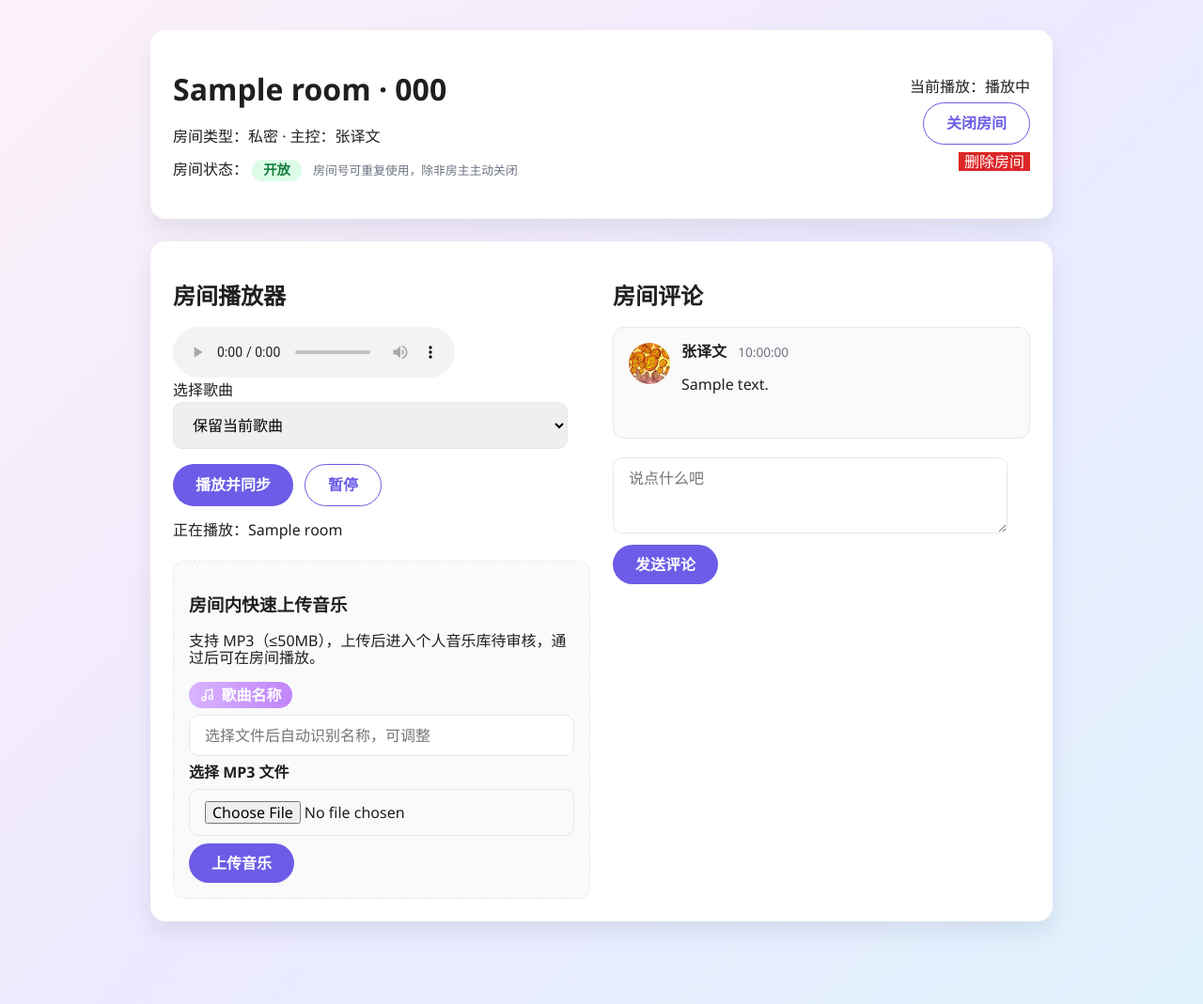
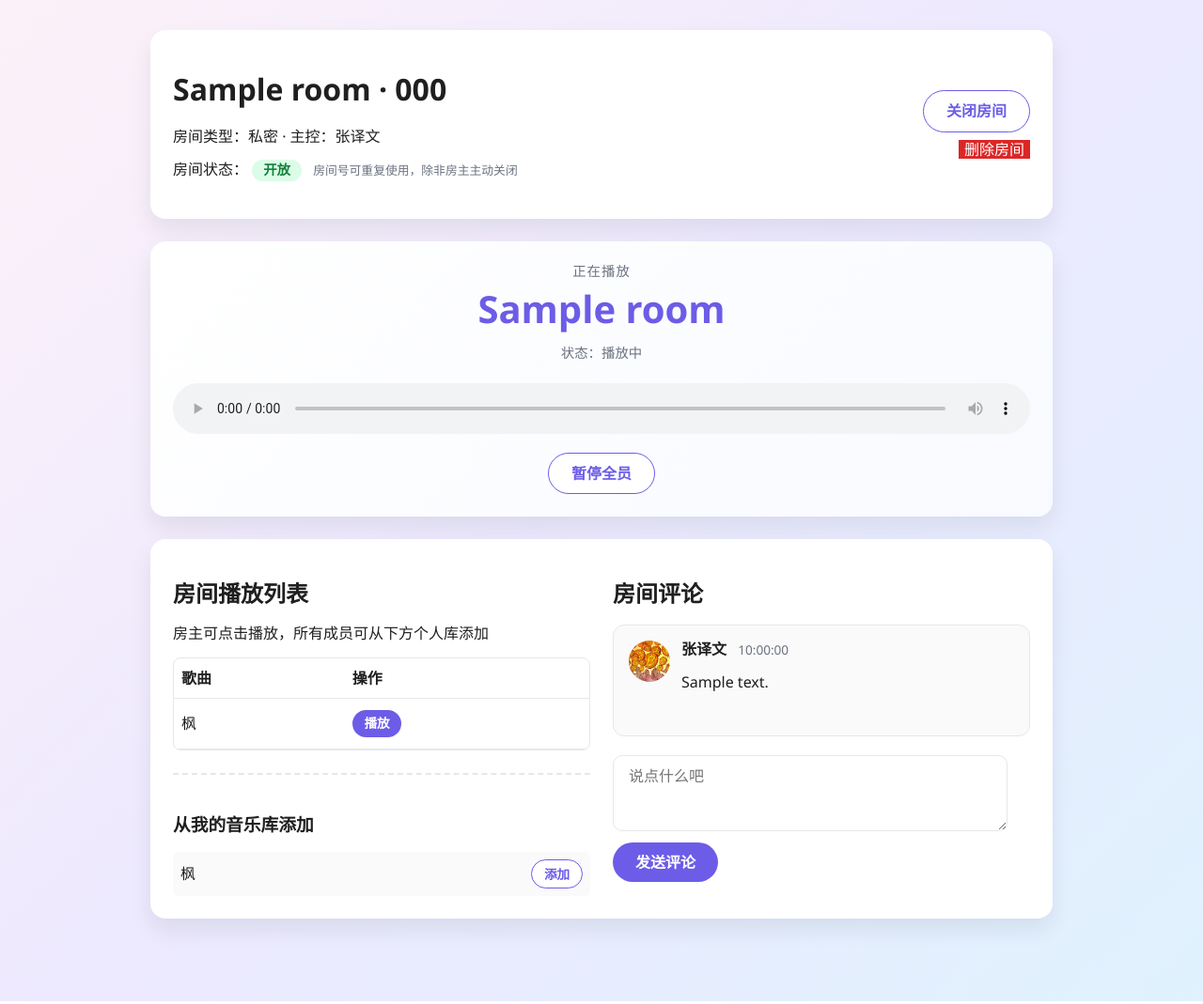
Before and after one commit to cling-2/voice_share, a Flask app: page /rooms/000 in a window 1280 px wide. Shown: the part 89-1158 px from the top of the page at 94% size. Run offline with Flask 3, Linux system fonts and the light colour scheme; a user stored in the database is signed in; tables that the repository leaves empty hold one stand-in row (values such as "Sample post").

Commit message:
修正房间布局

```diff
--- a/app/routes.py
+++ b/app/routes.py
@@ -22,6 +22,7 @@ from .models import (
     RoomMember,
     RoomMessage,
     RoomParticipationRecord,
+    RoomPlaylist,
     User,
 )
 from .utils import generate_room_code, generate_room_name, save_avatar, save_music
@@ -119,6 +120,8 @@ def delete_music(music_id):
     if current_user.is_admin:
         abort(403)
     music = Music.query.filter_by(id=music_id, user_id=current_user.id).first_or_404()
+    # 同时删除在任何房间播放列表中的引用
+    RoomPlaylist.query.filter_by(music_id=music.id).delete()
     db.session.delete(music)
     db.session.commit()
     flash("音乐已删除", "info")
@@ -221,20 +224,26 @@ def room_detail(code):
         return redirect(url_for("main.dashboard"))
     if room.owner_id != current_user.id:
         _attach_member(room, current_user, record_participation=False)
-    approved_music = (
-        Music.query.filter_by(user_id=room.owner_id, status="approved")
+
+    # 获取房间播放列表
+    room_playlist = RoomPlaylist.query.filter_by(room_id=room.id).order_by(RoomPlaylist.created_at.asc()).all()
+
+    # 获取用户自己的已审核音乐（用于添加到房间）
+    my_approved_music = (
+        Music.query.filter_by(user_id=current_user.id, status="approved")
         .order_by(Music.uploaded_at.desc())
         .all()
     )
+
     messages = RoomMessage.query.filter_by(room_id=room.id).order_by(RoomMessage.created_at.asc()).all()
-    upload_form = MusicUploadForm()
+
     return render_template(
         "room.html",
         room=room,
         is_owner=room.owner_id == current_user.id,
-        playlist=approved_music,
+        room_playlist=room_playlist,
+        my_library=my_approved_music,
         messages=messages,
-        upload_form=upload_form,
     )
 
 
@@ -261,21 +270,60 @@ def toggle_playback(code):
     room = Room.query.filter_by(code=code).first_or_404()
     if room.owner_id != current_user.id:
         abort(403)
-    track_id = request.form.get("track_id")
+
+    music_id = request.form.get("music_id")
     action = request.form.get("action")
-    if track_id:
-        music = Music.query.filter_by(id=track_id, user_id=current_user.id, status="approved").first()
-        if not music:
-            flash("请选择有效的歌曲", "error")
-            return redirect(url_for("main.room_detail", code=code))
-        room.current_track_name = music.title
-        room.current_track_file = music.stored_filename
-    if action in {"play", "pause"}:
+
+    # 房主切歌逻辑
+    if music_id:
+        music = Music.query.get(music_id)
+        # 确保音乐存在且是该房间播放列表中的（简单校验存在即可）
+        if music and music.status == "approved":
+            room.current_track_name = music.title
+            room.current_track_file = music.stored_filename
+            # 切歌时自动播放
+            room.playback_status = "playing"
+            # 记录听歌历史
+            record = ListenRecord(user_id=current_user.id, song_name=music.title)
+            db.session.add(record)
+        else:
+            flash("无法播放该歌曲", "error")
+
+    # 房主播放/暂停逻辑
+    elif action in {"play", "pause"}:
         room.playback_status = "playing" if action == "play" else "paused"
-        if room.current_track_name:
-            record = ListenRecord(user_id=current_user.id, song_name=room.current_track_name)
-            db.session.add(record)
+        if room.current_track_name and action == "play":
+            # 只有在有歌且从暂停恢复播放时记录，防止频繁记录，这里简化为只要播放就记录一次
+            # 为了避免重复，这里可以加个判断，暂略
+            pass
+
     db.session.commit()
+    return redirect(url_for("main.room_detail", code=code))
+
+
+@main_bp.route("/rooms/<code>/playlist/add", methods=["POST"])
+@login_required
+def add_to_playlist(code):
+    room = Room.query.filter_by(code=code).first_or_404()
+    music_id = request.form.get("music_id")
+
+    if not music_id:
+        flash("请选择音乐", "error")
+        return redirect(url_for("main.room_detail", code=code))
+
+    music = Music.query.filter_by(id=music_id, user_id=current_user.id, status="approved").first()
+    if not music:
+        flash("音乐不存在或未审核通过", "error")
+        return redirect(url_for("main.room_detail", code=code))
+
+    # 检查是否已在列表中（可选，这里允许重复添加）
+    # existing = RoomPlaylist.query.filter_by(room_id=room.id, music_id=music.id).first()
+
+    item = RoomPlaylist(room_id=room.id, music_id=music.id)
+    db.session.add(item)
+    db.session.commit()
+
+    flash(f"已将《{music.title}》添加到房间播放列表", "success")
     return redirect(url_for("main.room_detail", code=code))
 
 
@@ -326,42 +374,11 @@ def delete_room(code):
         abort(403)
     RoomMessage.query.filter_by(room_id=room.id).delete(synchronize_session=False)
     RoomMember.query.filter_by(room_id=room.id).delete(synchronize_session=False)
+    RoomPlaylist.query.filter_by(room_id=room.id).delete(synchronize_session=False)
     db.session.delete(room)
     db.session.commit()
     flash("房间已删除，房间号不再可用", "info")
     return redirect(url_for("main.my_rooms"))
-
-
-@main_bp.route("/rooms/<code>/upload", methods=["POST"])
-@login_required
-def room_upload_music(code):
-    if current_user.is_admin:
-        abort(403)
-    room = Room.query.filter_by(code=code).first_or_404()
-    form = MusicUploadForm()
-    if not form.validate_on_submit():
-        flash("请补全歌曲名称并选择 MP3 文件", "error")
-        return redirect(url_for("main.room_detail", code=code))
-    file = request.files.get("file")
-    if not file or not file.filename:
-        flash("请选择 MP3 文件", "error")
-        return redirect(url_for("main.room_detail", code=code))
-    stored_name, error = save_music(file)
-    if error:
-        flash(error, "error")
-        return redirect(url_for("main.room_detail", code=code))
-    title = (form.title.data or "").strip() or Path(file.filename).stem or "未命名歌曲"
-    music = Music(
-        user_id=current_user.id,
-        title=title,
-        original_filename=file.filename,
-        stored_filename=stored_name,
-    )
-    db.session.add(music)
-    db.session.commit()
-    flash("请确保上传音乐拥有合法使用权限", "info")
-    flash("音乐已进入待审核队列，可在通过后添加到房间播放", "success")
-    return redirect(url_for("main.room_detail", code=code))
 
 
 @main_bp.route("/rooms/<code>/messages", methods=["POST"])
--- a/static/css/main.css
+++ b/static/css/main.css
@@ -189,6 +189,12 @@ select {
   padding: 0.75rem 1.5rem;
   cursor: pointer;
   font-weight: 600;
+  text-decoration: none;
+}
+
+.small-btn {
+    padding: 0.4rem 0.8rem;
+    font-size: 0.85rem;
 }
 
 .primary-btn {
@@ -329,15 +335,6 @@ select {
   margin-top: 0.5rem;
 }
 
-.upload-inline-card {
-  margin-top: 1.5rem;
-  padding: 1rem;
-  border: 1px dashed var(--border);
-  border-radius: 12px;
-  background: #fafafa;
-  max-width: 520px;
-}
-
 .player-panel,
 .chat-panel {
   flex: 1 1 320px;
@@ -443,6 +440,84 @@ select {
   max-width: 320px;
 }
 
+/* New Room Styles */
+.now-playing-card {
+    text-align: center;
+    background: linear-gradient(135deg, #fff, #f8faff);
+}
+
+.current-track-title {
+    font-size: 2.5rem;
+    margin: 0.5rem 0 1rem;
+    color: var(--brand);
+    font-weight: 800;
+}
+
+.playing-label {
+    font-size: 0.9rem;
+    color: var(--muted);
+    text-transform: uppercase;
+    letter-spacing: 1px;
+}
+
+.playback-status-badge {
+    margin-bottom: 1.5rem;
+    font-size: 0.9rem;
+    color: var(--muted);
+}
+
+.full-width-audio {
+    width: 100%;
+    margin-bottom: 1rem;
+}
+
+.playlist-container {
+    max-height: 250px;
+    overflow-y: auto;
+    border: 1px solid var(--border);
+    border-radius: 8px;
+    margin-bottom: 1.5rem;
+}
+
+.active-row {
+    background-color: #f0fdf4;
+    font-weight: 600;
+}
+
+.my-library-panel {
+    border-top: 2px dashed var(--border);
+    padding-top: 1.5rem;
+}
+
+.scroll-list {
+    max-height: 200px;
+    overflow-y: auto;
+    display: flex;
+    flex-direction: column;
+    gap: 0.5rem;
+}
+
+.library-item {
+    display: flex;
+    justify-content: space-between;
+    align-items: center;
+    padding: 0.5rem;
+    background: #fafafa;
+    border-radius: 6px;
+}
+
+.hint-text {
+    font-size: 0.85rem;
+    color: var(--muted);
+    margin-top: 0.5rem;
+}
+
+.host-controls {
+    display: flex;
+    justify-content: center;
+    gap: 1rem;
+}
+
 @media (max-width: 640px) {
   .nav-actions {
     flex-direction: column;
@@ -465,4 +540,7 @@ select {
   .join-form {
     flex-direction: column;
   }
+  .current-track-title {
+      font-size: 1.8rem;
+  }
 }
--- a/static/js/main.js
+++ b/static/js/main.js
@@ -72,18 +72,21 @@ function initRoomSync() {
   const label = document.querySelector("#state-label");
   const trackLabel = document.querySelector("#current-track-label");
   const statusBadge = document.querySelector("#room-status");
+  const chatLog = document.querySelector("#chat-log");
 
   async function refreshState() {
     try {
       const response = await fetch(stateUrl);
       if (!response.ok) return;
       const state = await response.json();
+
+      // 更新播放状态
       if (label) {
         label.textContent = state.playback_status === "playing" ? "播放中" : "已暂停";
       }
       if (trackLabel) {
         trackLabel.textContent = state.current_track_name
-          ? `正在播放：${state.current_track_name}`
+          ? state.current_track_name
           : "暂无播放";
       }
       if (statusBadge) {
@@ -91,23 +94,36 @@ function initRoomSync() {
         statusBadge.classList.toggle("closed", !state.is_active);
         statusBadge.classList.toggle("active", Boolean(state.is_active));
       }
-      if (!audio) return;
-      if (!state.is_active) {
-        audio.pause();
-        return;
-      }
+
+      // 播放器同步逻辑
+      if (audio && state.is_active) {
           if (state.current_track_file) {
             const newSrc = `/static/uploads/music/${state.current_track_file}`;
-        if (!audio.src.includes(state.current_track_file)) {
+            // 只有当歌曲真正改变时才重新加载，防止拖动进度条被重置
+            if (!audio.src.includes(encodeURI(state.current_track_file))) {
               audio.src = newSrc;
               await audio.load();
+              // 如果是刚切歌，且状态是播放，则尝试播放
+              if (state.playback_status === "playing") {
+                  audio.play().catch(() => {});
               }
-        if (state.playback_status === "playing") {
-          await audio.play().catch(() => {});
-        } else {
+            }
+
+            // 简单的状态同步：如果服务器在播放，本地暂停，则播放；反之亦然
+            // 注意：这可能会干扰用户手动暂停，但在共听场景下，强同步通常是预期的
+            if (state.playback_status === "playing" && audio.paused) {
+                 audio.play().catch(() => {});
+            } else if (state.playback_status === "paused" && !audio.paused) {
                  audio.pause();
             }
           }
+      }
+
+      // 聊天同步逻辑
+      if (chatLog && state.messages) {
+          updateChatLog(chatLog, state.messages);
+      }
+
     } catch (error) {
       console.error("room sync error", error);
     }
@@ -115,6 +131,43 @@ function initRoomSync() {
 
   refreshState();
   setInterval(refreshState, 2000);
+}
+
+function updateChatLog(container, messages) {
+    // 获取当前页面上已有的消息 ID
+    const existingItems = container.querySelectorAll('.chat-item');
+    const existingIds = new Set();
+    existingItems.forEach(el => {
+        if (el.dataset.id) existingIds.add(parseInt(el.dataset.id));
+    });
+
+    let hasNew = false;
+    // 移除“暂无评论”提示
+    const noMsg = container.querySelector('.no-msg');
+
+    messages.forEach(msg => {
+        if (!existingIds.has(msg.id)) {
+            if (noMsg) noMsg.remove();
+
+            const html = `
+                <div class="chat-item" data-id="${msg.id}">
+                    <img src="${msg.author_avatar}" alt="avatar" class="chat-avatar" />
+                    <div class="chat-item-content">
+                        <strong>${escapeHtml(msg.author_name)}</strong>
+                        <span>${msg.created_at}</span>
+                        <p>${escapeHtml(msg.content)}</p>
+                    </div>
+                </div>
+            `;
+            container.insertAdjacentHTML('beforeend', html);
+            hasNew = true;
+        }
+    });
+
+    // 如果有新消息，自动滚动到底部
+    if (hasNew) {
+         container.scrollTop = container.scrollHeight;
+    }
 }
 
 function initMusicAutofill() {
@@ -130,3 +183,13 @@ function initMusicAutofill() {
     });
   });
 }
+
+function escapeHtml(text) {
+  if (!text) return text;
+  return text
+    .replace(/&/g, "&amp;")
+    .replace(/</g, "&lt;")
+    .replace(/>/g, "&gt;")
+    .replace(/"/g, "&quot;")
+    .replace(/'/g, "&#039;");
+}
--- a/templates/room.html
+++ b/templates/room.html
@@ -14,7 +14,6 @@
     </p>
   </div>
   <div class="room-header-actions">
-    <div class="playback-status">当前播放：<span id="state-label">{{ '播放中' if room.playback_status == 'playing' else '已暂停' }}</span></div>
     {% if is_owner %}
       <form method="post" action="{{ url_for('main.room_availability', code=room.code) }}">
         <input type="hidden" name="csrf_token" value="{{ csrf_token() }}" />
@@ -42,69 +41,96 @@
   </div>
 {% endif %}
 
-<section class="grid-card">
-  <div class="room-flex">
-    <div class="player-panel">
-      <h2>房间播放器</h2>
-      <audio id="room-audio" controls preload="auto">
+<section class="grid-card now-playing-card">
+  <div class="now-playing-content">
+    <div class="playing-label">正在播放</div>
+    <h1 class="current-track-title" id="current-track-label">
+        {% if room.current_track_name %}{{ room.current_track_name }}{% else %}暂无播放{% endif %}
+    </h1>
+    <div class="playback-status-badge">
+        状态：<span id="state-label">{{ '播放中' if room.playback_status == 'playing' else '已暂停' }}</span>
+    </div>
+  </div>
+
+  <div class="audio-controller">
+      <audio id="room-audio" controls preload="auto" class="full-width-audio">
         {% if room.current_track_file %}
           <source src="{{ url_for('static', filename='uploads/music/' + room.current_track_file) }}" type="audio/mpeg" />
         {% endif %}
         您的浏览器不支持音频播放
       </audio>
       {% if is_owner %}
-        <form method="post" action="{{ url_for('main.toggle_playback', code=room.code) }}">
-          <input type="hidden" name="csrf_token" value="{{ csrf_token() }}" />
-          <label>选择歌曲
-            <select name="track_id" class="input">
-              <option value="">保留当前歌曲</option>
-              {% for item in playlist %}
-                <option value="{{ item.id }}">{{ item.title }}</option>
+        <div class="host-controls">
+            <form method="post" action="{{ url_for('main.toggle_playback', code=room.code) }}" class="inline-form">
+                <input type="hidden" name="csrf_token" value="{{ csrf_token() }}" />
+                {% if room.playback_status == 'playing' %}
+                    <button class="secondary-btn" name="action" value="pause">暂停全员</button>
+                {% else %}
+                    <button class="primary-btn" name="action" value="play">播放全员</button>
+                {% endif %}
+            </form>
+        </div>
+      {% else %}
+        <p class="hint-text">你可以自由调整本地进度，但切歌和暂停由房主控制。</p>
+      {% endif %}
+  </div>
+</section>
+
+<section class="grid-card">
+  <div class="room-flex">
+    <div class="player-panel">
+      <h2>房间播放列表</h2>
+      <p class="subtitle">房主可点击播放，所有成员可从下方个人库添加</p>
+      <div class="playlist-container">
+        <table class="data-table playlist-table">
+            <thead>
+                <tr>
+                    <th>歌曲</th>
+                    <th>操作</th>
+                </tr>
+            </thead>
+            <tbody>
+                {% for item in room_playlist %}
+                <tr class="{{ 'active-row' if item.music.title == room.current_track_name else '' }}">
+                    <td>{{ item.music.title }}</td>
+                    <td>
+                        {% if is_owner %}
+                            <form method="post" action="{{ url_for('main.toggle_playback', code=room.code) }}">
+                                <input type="hidden" name="csrf_token" value="{{ csrf_token() }}" />
+                                <input type="hidden" name="music_id" value="{{ item.music.id }}" />
+                                <button type="submit" class="small-btn primary-btn">播放</button>
+                            </form>
+                        {% else %}
+                            <span class="muted">仅房主可切歌</span>
+                        {% endif %}
+                    </td>
+                </tr>
+                {% else %}
+                <tr><td colspan="2" class="muted">列表为空，请从下方添加</td></tr>
+                {% endfor %}
+            </tbody>
+        </table>
+      </div>
+
+      <div class="my-library-panel">
+          <h3>从我的音乐库添加</h3>
+          <div class="scroll-list">
+              {% for music in my_library %}
+                <div class="library-item">
+                    <span class="music-name">{{ music.title }}</span>
+                    <form method="post" action="{{ url_for('main.add_to_playlist', code=room.code) }}">
+                        <input type="hidden" name="csrf_token" value="{{ csrf_token() }}" />
+                        <input type="hidden" name="music_id" value="{{ music.id }}" />
+                        <button type="submit" class="small-btn secondary-btn">添加</button>
+                    </form>
+                </div>
+              {% else %}
+                <p class="muted">你的库中没有已过审音乐，请去“我的音乐”上传。</p>
               {% endfor %}
-            </select>
-          </label>
-          <div class="button-row">
-            <button class="primary-btn" name="action" value="play">播放并同步</button>
-            <button class="secondary-btn" name="action" value="pause">暂停</button>
           </div>
-        </form>
-      {% else %}
-        <p>该房间仅创建者可切歌、暂停。请耐心等待同步。</p>
-      {% endif %}
-      <p class="current-track" id="current-track-label">
-        {% if room.current_track_name %}正在播放：{{ room.current_track_name }}{% else %}暂无播放{% endif %}
-      </p>
-
-      <div class="upload-inline-card">
-        <h3>房间内快速上传音乐</h3>
-        <p>支持 MP3（≤50MB），上传后进入个人音乐库待审核，通过后可在房间播放。</p>
-        <form method="post" action="{{ url_for('main.room_upload_music', code=room.code) }}" enctype="multipart/form-data">
-          {{ upload_form.hidden_tag() }}
-          <label>
-            <span class="music-title-badge">
-              <svg viewBox="0 0 24 24" fill="none">
-                <path d="M9 18V5l10-2v13" stroke="currentColor" stroke-width="2" stroke-linecap="round" stroke-linejoin="round"/>
-                <circle cx="6" cy="18" r="3" stroke="currentColor" stroke-width="2"/>
-                <circle cx="17" cy="16" r="3" stroke="currentColor" stroke-width="2"/>
-              </svg>
-              {{ upload_form.title.label.text }}
-            </span>
-            {{ upload_form.title(class="input", placeholder="选择文件后自动识别名称，可调整") }}
-          </label>
-          {% for error in upload_form.title.errors %}
-            <div class="error">{{ error }}</div>
-          {% endfor %}
-          <label class="file-input-label">
-            <span>选择 MP3 文件</span>
-            {{ upload_form.file(class="input", **{'data-autofill-target': upload_form.title.id}) }}
-          </label>
-          {% for error in upload_form.file.errors %}
-            <div class="error">{{ error }}</div>
-          {% endfor %}
-          <button type="submit" class="primary-btn">上传音乐</button>
-        </form>
       </div>
     </div>
+
     <div class="chat-panel">
       <h2>房间评论</h2>
       <div class="chat-log" id="chat-log">
```
Also changed, not shown: app/models.py (+11 -0 lines), app.db. Lines whose indentation alone changed are shown as unchanged.
